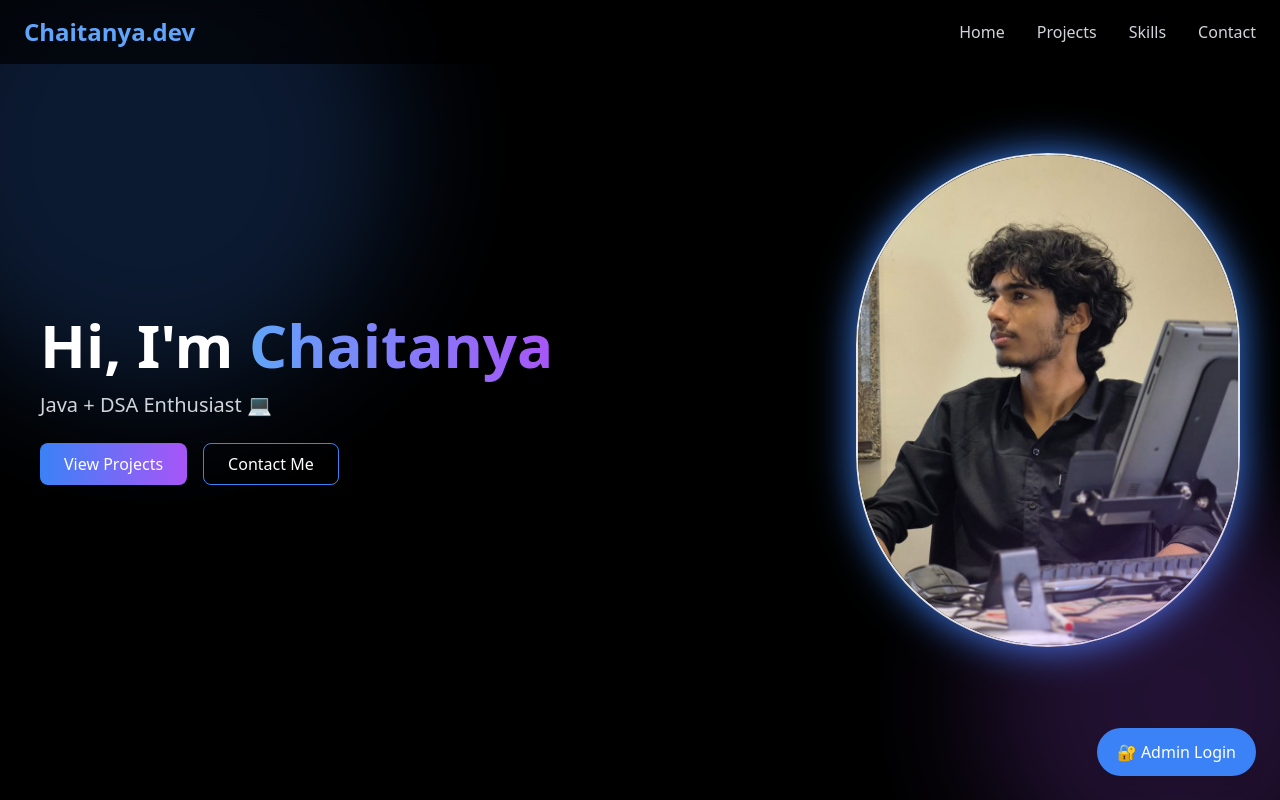
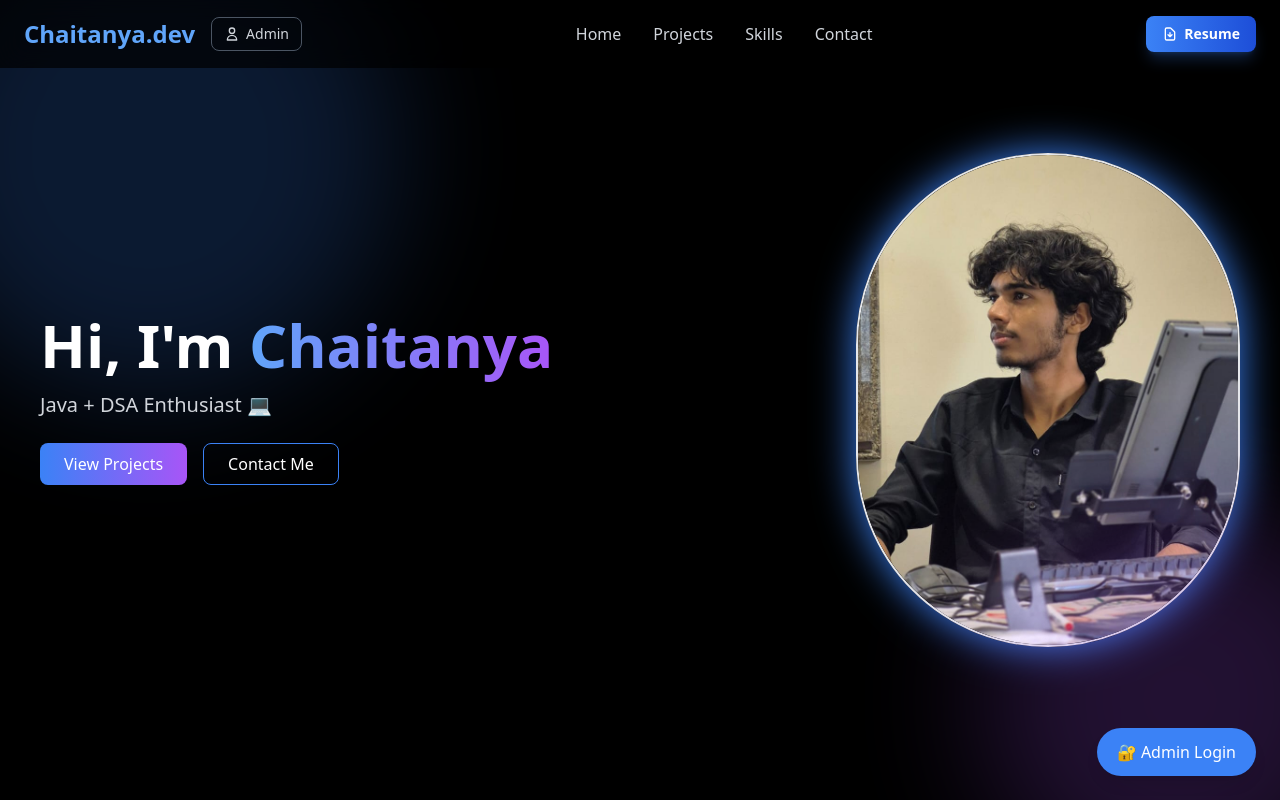
Before and after one commit to chaitanyamali1710/portfolio-website, a React (Vite) app in the folder client/vite-project/: page / in a window 1280 px wide. Shown: the top 800 px of the page. Built offline with nearby package versions, Linux system fonts and the light colour scheme; no server answers.

Commit message:
added resume page

```diff
--- a/client/vite-project/src/App.jsx
+++ b/client/vite-project/src/App.jsx
@@ -12,19 +12,18 @@ import Home from "./pages/Home";
 function App() {
   return (
     <>
+     <Router>
        <Navbar />
        {/* <Hero />
        <Projects />
        <Certificates />
        <Contact />*/}
-     <Router>
        <Routes>
         <Route path="/" element={<Home />} />
         <Route path="/admin" element={<Admin />} />
         <Route path="/login" element={<Login />} />
         <Route path="/admin" element={ <ProtectedRoute><Admin /></ProtectedRoute>}/>
         </Routes>
-
       </Router>
     </>
   );
--- a/client/vite-project/src/components/Navbar.jsx
+++ b/client/vite-project/src/components/Navbar.jsx
@@ -1,4 +1,5 @@
 import { useState } from "react";
+import { Link } from "react-router-dom";
 
 const Navbar = () => {
   const [open, setOpen] = useState(false);
@@ -7,34 +8,67 @@ const Navbar = () => {
     <nav className="fixed w-full top-0 left-0 bg-black/70 backdrop-blur-md text-white z-50">
       <div className="max-w-7xl mx-auto px-6 py-4 flex justify-between items-center">
 
-        {/* Logo */}
+        {/* Left Section: Logo + Admin Login */}
+        <div className="flex items-center gap-4">
           <h1 className="text-2xl font-bold text-blue-400">
             Chaitanya.dev
           </h1>
+          <Link
+            to="/login"
+            className="hidden md:inline-flex items-center gap-1.5 px-3 py-1.5 text-sm font-medium text-gray-300 border border-gray-600 rounded-lg hover:text-blue-400 hover:border-blue-400 transition-all duration-300"
+          >
+            <svg xmlns="http://www.w3.org/2000/svg" className="w-4 h-4" fill="none" viewBox="0 0 24 24" stroke="currentColor" strokeWidth={2}>
+              <path strokeLinecap="round" strokeLinejoin="round" d="M16 7a4 4 0 11-8 0 4 4 0 018 0zM12 14a7 7 0 00-7 7h14a7 7 0 00-7-7z" />
+            </svg>
+            Admin
+          </Link>
+        </div>
 
         {/* Desktop Menu */}
         <ul className="hidden md:flex gap-8 text-gray-300">
-          <li className="hover:text-blue-400 cursor-pointer">Home</li>
-          <li className="hover:text-blue-400 cursor-pointer">Projects</li>
-          <li className="hover:text-blue-400 cursor-pointer">Skills</li>
-          <li className="hover:text-blue-400 cursor-pointer">Contact</li>
+          <li className="hover:text-blue-400 cursor-pointer transition-colors duration-300">Home</li>
+          <li className="hover:text-blue-400 cursor-pointer transition-colors duration-300">Projects</li>
+          <li className="hover:text-blue-400 cursor-pointer transition-colors duration-300">Skills</li>
+          <li className="hover:text-blue-400 cursor-pointer transition-colors duration-300">Contact</li>
         </ul>
+
+        {/* Right Section: Resume Button + Mobile Menu */}
+        <div className="flex items-center gap-4">
+          <a
+            href="/resume.pdf"
+            target="_blank"
+            rel="noopener noreferrer"
+            className="inline-flex items-center gap-1.5 px-4 py-2 text-sm font-semibold text-white bg-gradient-to-r from-blue-500 to-blue-700 rounded-lg hover:from-blue-600 hover:to-blue-800 shadow-lg shadow-blue-500/25 hover:shadow-blue-500/40 transition-all duration-300 hover:scale-105"
+          >
+            <svg xmlns="http://www.w3.org/2000/svg" className="w-4 h-4" fill="none" viewBox="0 0 24 24" stroke="currentColor" strokeWidth={2}>
+              <path strokeLinecap="round" strokeLinejoin="round" d="M12 10v6m0 0l-3-3m3 3l3-3m2 8H7a2 2 0 01-2-2V5a2 2 0 012-2h5.586a1 1 0 01.707.293l5.414 5.414a1 1 0 01.293.707V19a2 2 0 01-2 2z" />
+            </svg>
+            Resume
+          </a>
 
           {/* Mobile Menu Button */}
           <div className="md:hidden">
-          <button onClick={() => setOpen(!open)}>
+            <button onClick={() => setOpen(!open)} className="text-2xl">
               ☰
             </button>
+          </div>
         </div>
       </div>
 
       {/* Mobile Menu */}
       {open && (
-        <div className="md:hidden bg-black text-center py-4">
-          <p className="py-2">Home</p>
-          <p className="py-2">Projects</p>
-          <p className="py-2">Skills</p>
-          <p className="py-2">Contact</p>
+        <div className="md:hidden bg-black/90 backdrop-blur-md text-center py-4 border-t border-gray-800">
+          <p className="py-2 hover:text-blue-400 cursor-pointer transition-colors duration-300">Home</p>
+          <p className="py-2 hover:text-blue-400 cursor-pointer transition-colors duration-300">Projects</p>
+          <p className="py-2 hover:text-blue-400 cursor-pointer transition-colors duration-300">Skills</p>
+          <p className="py-2 hover:text-blue-400 cursor-pointer transition-colors duration-300">Contact</p>
+          <Link
+            to="/login"
+            className="inline-block mt-2 px-4 py-2 text-sm text-gray-300 border border-gray-600 rounded-lg hover:text-blue-400 hover:border-blue-400 transition-all duration-300"
+            onClick={() => setOpen(false)}
+          >
+            Admin Login
+          </Link>
         </div>
       )}
     </nav>
```
Also changed, not shown: 1 other file (tests, documents, lock files or other folders). Lines whose indentation alone changed are shown as unchanged.
